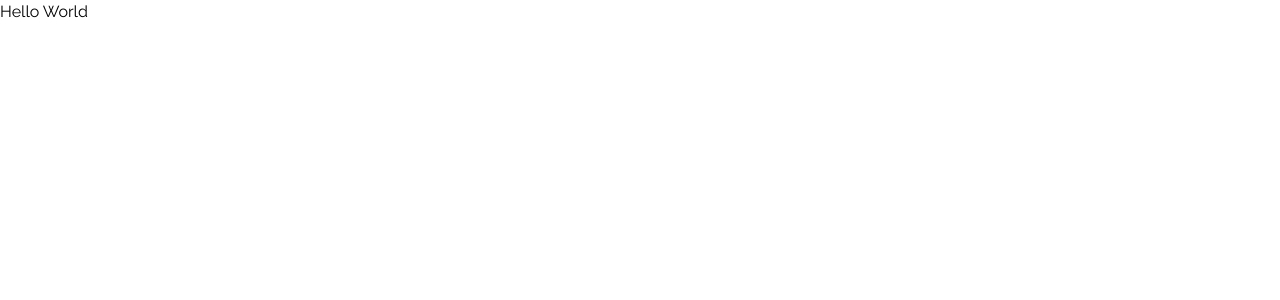
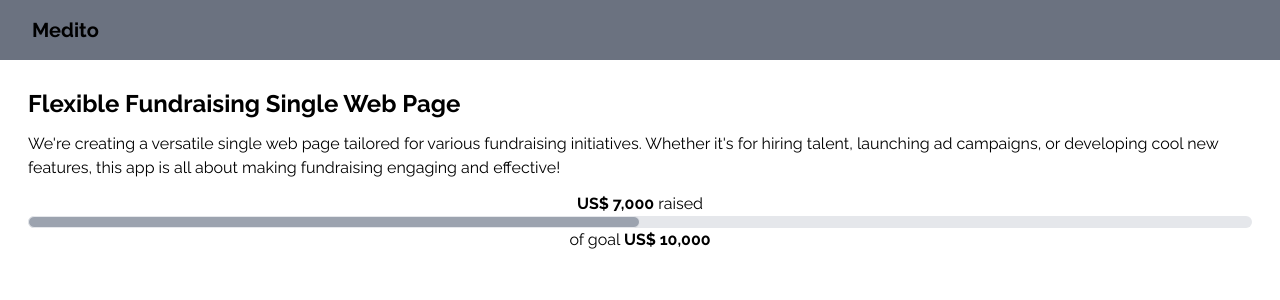
Before and after one commit to bensuwun/medito-fundraising, a Next.js app: page / in a window 1280 px wide. Shown: the top 300 px of the page. Built offline with nearby package versions, Linux system fonts and the light colour scheme.

Commit message:
Initial changes before mantine integration

```diff
--- /dev/null
+++ b/public/project.json
@@ -0,0 +1,25 @@
+{
+    "data": {
+      "fundraisingProject": {
+        "name": "Flexible Fundraising Single Web Page",
+        "description": "We're creating a versatile single web page tailored for various fundraising initiatives. Whether it's for hiring talent, launching ad campaigns, or developing cool new features, this app is all about making fundraising engaging and effective! ",
+        "targetAmt": 5000,
+        "faqsCollection": {
+          "items": [
+            {
+              "question": "Can I use wix to design it?",
+              "answer": "No, you can't. It must be custom-coded."
+            }
+          ]
+        },
+        "rewardsCollection": {
+          "items": [
+            {
+              "reward": "Medito Premium",
+              "requiredAmt": 20
+            }
+          ]
+        }
+      }
+    }
+}
--- a/src/app/page.tsx
+++ b/src/app/page.tsx
@@ -1,5 +1,25 @@
+import Navbar from "../components/Navbar";
+import Progress from "../components/Progress";
+import project from "../../public/project.json";
+
 export default function Home() {
+  const proj = project.data.fundraisingProject;
   return (
-    <p>Hello World</p>
+    <>
+      <Navbar />
+
+      <div className="flex flex-col gap-3 p-7">
+        <h1 className="font-bold text-2xl">{proj.name}</h1>
+        <p>{proj.description}</p>
+        {/* Progress Bar */}
+        <Progress />
+
+        {/* Donate Button */}
+        <div>
+
+        </div>
+      </div>
+
+    </>
   )
 }
--- /dev/null
+++ b/src/components/Navbar.tsx
@@ -0,0 +1,9 @@
+export default function Navbar() {
+    return (
+        <nav className="bg-gray-500">
+            <div className="container px-8 py-4">
+                <p className="font-bold text-xl">Medito</p>
+            </div>
+        </nav>
+    )
+};
--- /dev/null
+++ b/src/components/Progress.tsx
@@ -0,0 +1,23 @@
+/**
+ * Props:
+ *  - Amount Raised
+ *  - Target Amount
+ */
+export default function ProgressBar() {
+    return (
+        <div className="flex flex-col items-center">
+            <p>
+                <span className="font-bold">US$ 7,000</span> raised
+            </p>
+            {/* Progress Bar Container */}
+            <div className="flex w-full rounded-md relative h-3 bg-gray-200">
+                <div className="rounded-md border bg-gray-400 relative w-1/2">
+
+                </div>
+            </div>
+            <p>
+                of goal <span className="font-bold">US$ 10,000 </span>
+            </p>
+        </div>
+    )
+};
```
Also changed, not shown: package.json (+5 -5 lines), 1 other file (tests, documents, lock files or other folders).
